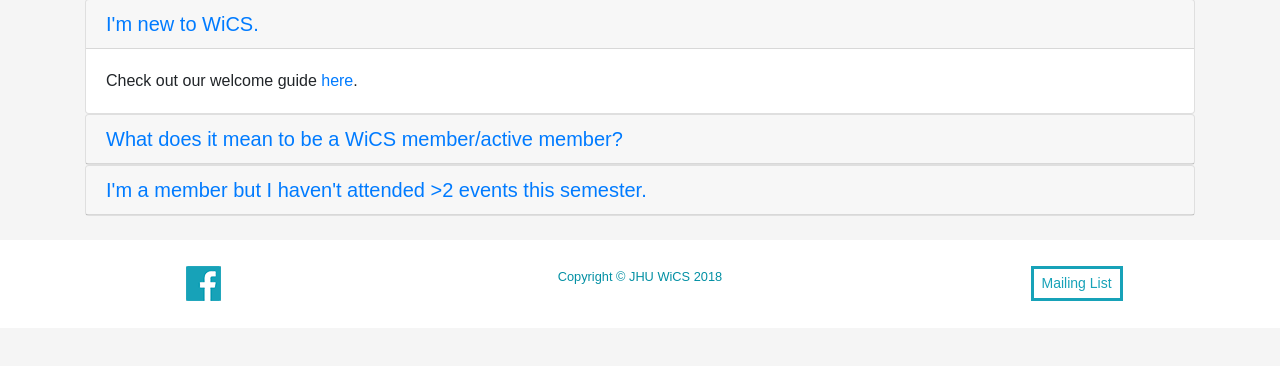
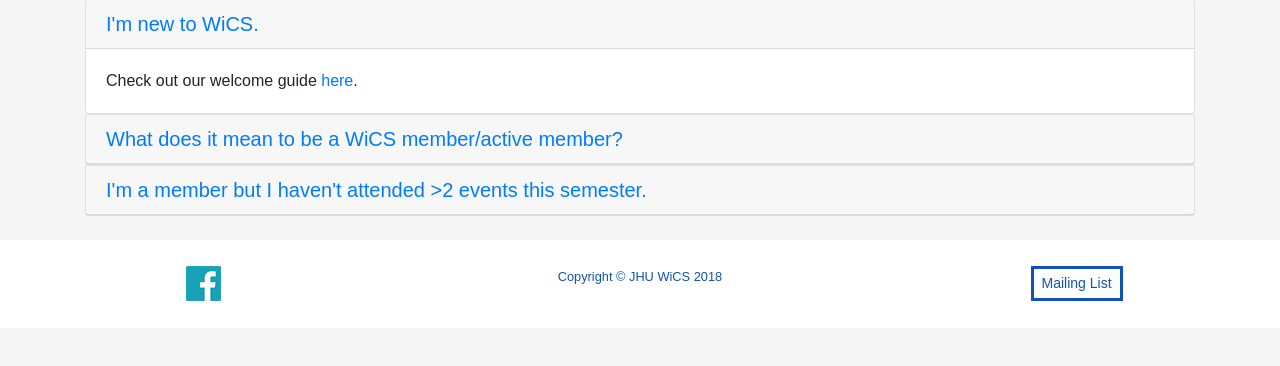
Before and after one commit to WiCSJHU/wicsjhu.github.io, a PHP site: page /faq.html in a window 1280 px wide. Shown: the part 217-583 px from the top of the page. Run offline with PHP 8.4, Linux system fonts and the light colour scheme; some web fonts are replaced.

Commit message:
updated colors and theme

```diff
--- a/404.html
+++ b/404.html
@@ -93,7 +93,7 @@
 
       <div class="row" align="center">
         <div class="column"><a href="https://www.facebook.com/groups/jhuwicsgroup/" ><img src="img/FBsmall.png"class ="iconhover" > </a></div>
-        <div class="column"><p align="center"><small style="color:rgb(3,144,164)">Copyright &copy; JHU WiCS 2018</small></p></div>
+        <div class="column"><p align="center"><small style="color:rgb(15, 82, 186)">Copyright &copy; JHU WiCS 2018</small></p></div>
         <div class="column"> <a href="https://www.cs.jhu.edu/mailman/listinfo/wics" target="_blank" class="btn btn-info btn-md">Join Our Mailing List</a></div>
       </div>
     </footer>
--- a/about.html
+++ b/about.html
@@ -409,13 +409,13 @@
     <!-- /.container -->
 
     <!-- Footer -->
-    <footer class="py-4 bg-white" data-aos= "fade-up" >
+    <footer class="py-4 bg-white"  >
 
       <!-- Social Media -->
 
       <div class="row" align="center">
         <div class="column"><a href="https://www.facebook.com/groups/jhuwicsgroup/" ><img src="img/FBsmall.png"class ="iconhover" > </a></div>
-        <div class="column"><p align="center"><small style="color:rgb(3,144,164)">Copyright &copy; JHU WiCS 2018</small></p></div>
+        <div class="column"><p align="center"><small style="color:rgb(15, 82, 186)">Copyright &copy; JHU WiCS 2018</small></p></div>
         <div class="column"> <a href="https://www.cs.jhu.edu/mailman/listinfo/wics" target="_blank" class="btn btn-info btn-sm">Mailing List</a></div>
       </div>
     </footer>
--- a/css/modern-business.css
+++ b/css/modern-business.css
@@ -41,7 +41,7 @@ body {
 
 
 .navbar-custom {
-  background-color: rgba(23, 162, 184,1);
+  background-color: rgba(15, 82, 186,1);
     -webkit-box-shadow: 0 2px 4px -6px #999;
     -moz-box-shadow: 0 2px 4px -6px #999;
     box-shadow: 0px 2px 4px rgba(0, 0, 0, 0.3);
@@ -64,7 +64,7 @@ body::-webkit-scrollbar-track {
 }
 body::-webkit-scrollbar-thumb {
 
-	background-color: #058C8C;
+	background-color: #0F52BA;
 	outline: 1px solid slategrey;
 }
 
@@ -88,7 +88,8 @@ transform:scale(1.1);
   display: inline-block;
   border-radius: 0px;
   border-width: medium;
-  color: rgb(23, 162, 184);
+  color: rgb(15, 82, 186,1);
+  border-color: rgb(15, 82, 186,1);
   background: none;
   cursor: pointer;
   margin: 2px;
--- a/events.html
+++ b/events.html
@@ -116,13 +116,13 @@
   <!-- /.container -->
 
     <!-- Footer -->
-    <footer class="py-4 bg-white" data-aos= "fade-up" >
+    <footer class="py-4 bg-white"  >
 
       <!-- Social Media -->
 
       <div class="row" align="center">
         <div class="column"><a href="https://www.facebook.com/groups/jhuwicsgroup/" ><img src="img/FBsmall.png"class ="iconhover" > </a></div>
-        <div class="column"><p align="center"><small style="color:rgb(3,144,164)">Copyright &copy; JHU WiCS 2018</small></p></div>
+        <div class="column"><p align="center"><small style="color:rgb(15, 82, 186)">Copyright &copy; JHU WiCS 2018</small></p></div>
         <div class="column"> <a href="https://www.cs.jhu.edu/mailman/listinfo/wics" target="_blank" class="btn btn-info btn-sm">Mailing List</a></div>
       </div>
     </footer>
--- a/faq.html
+++ b/faq.html
@@ -121,13 +121,13 @@
     <!-- /.container -->
 
     <!-- Footer -->
-    <footer class="py-4 bg-white" data-aos= "fade-up" >
+    <footer class="py-4 bg-white"  >
 
       <!-- Social Media -->
 
       <div class="row" align="center">
         <div class="column"><a href="https://www.facebook.com/groups/jhuwicsgroup/" ><img src="img/FBsmall.png"class ="iconhover" > </a></div>
-        <div class="column"><p align="center"><small style="color:rgb(3,144,164)">Copyright &copy; JHU WiCS 2018</small></p></div>
+        <div class="column"><p align="center"><small style="color:rgb(15, 82, 186)">Copyright &copy; JHU WiCS 2018</small></p></div>
         <div class="column"> <a href="https://www.cs.jhu.edu/mailman/listinfo/wics" target="_blank" class="btn btn-info btn-sm">Mailing List</a></div>
       </div>
     </footer>
--- a/index.html
+++ b/index.html
@@ -184,13 +184,13 @@
     <!-- Footer -->
 
 
-    <footer class="py-4 bg-white" data-aos= "fade-up" >
+    <footer class="py-4 bg-white"  >
 
       <!-- Social Media -->
 
       <div class="row" align="center">
         <div class="column"><a href="https://www.facebook.com/groups/jhuwicsgroup/" ><img src="img/FBsmall.png"class ="iconhover" > </a></div>
-        <div class="column"><p align="center"><small style="color:rgb(3,144,164)">Copyright &copy; JHU WiCS 2018</small></p></div>
+        <div class="column"><p align="center"><small style="color:rgb(15, 82, 186)">Copyright &copy; JHU WiCS 2018</small></p></div>
         <div class="column"> <a href="https://www.cs.jhu.edu/mailman/listinfo/wics" target="_blank" class="btn btn-info btn-sm">Mailing List</a></div>
       </div>
     </footer>
--- a/js/canvas.js
+++ b/js/canvas.js
@@ -3,7 +3,7 @@ var bitmap;
 var MAX=400,
     RADIUS = 30,
     COLORS = [
-      {title: " JHU WiCS", colors:["#17A2B8", "#17A2B8", "#058C8C", "#28B4D2", "#0390A5"]} ];
+      {title: " JHU WiCS", colors:["#17A2B8", "#0E4D92", "#058C8C", "#28B4D2", "#0390A5"]} ];
 
 var colors, title, bgColor;
 var textTimeout;
--- a/resources.html
+++ b/resources.html
@@ -121,13 +121,13 @@
     </div>
     <!-- /.container -->
 
-    <footer class="py-4 bg-white" data-aos= "fade-up" >
+    <footer class="py-4 bg-white" >
 
       <!-- Social Media -->
 
       <div class="row" align="center">
         <div class="column"><a href="https://www.facebook.com/groups/jhuwicsgroup/" ><img src="img/FBsmall.png"class ="iconhover" > </a></div>
-        <div class="column"><p align="center"><small style="color:rgb(3,144,164)">Copyright &copy; JHU WiCS 2018</small></p></div>
+        <div class="column"><p align="center"><small style="color:rgb(15, 82, 186)">Copyright &copy; JHU WiCS 2018</small></p></div>
         <div class="column"> <a href="https://www.cs.jhu.edu/mailman/listinfo/wics" target="_blank" class="btn btn-info btn-sm">Mailing List</a></div>
       </div>
     </footer>
```
Also changed, not shown: css/heroic-features.css (+4 -3 lines).
